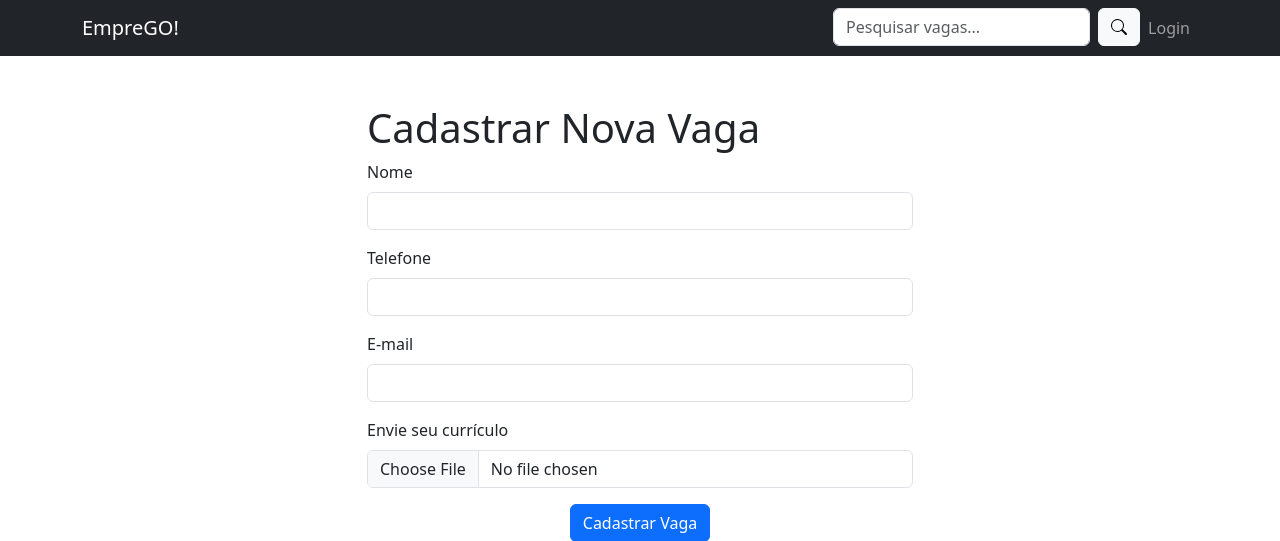
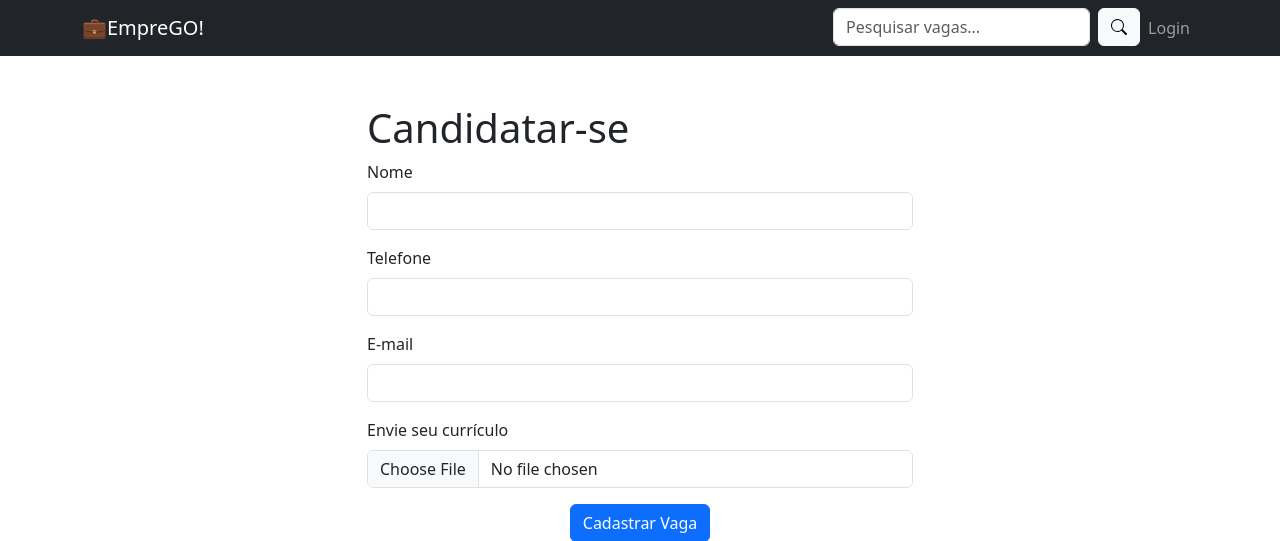
Before and after one commit to Thimo08/Projeto-EmpreGo, a Flask app: page /cadastrar_candidato/1 in a window 1280 px wide. Shown: the top 541 px of the page. Run offline with Flask 3, Linux system fonts and the light colour scheme; some libraries are stand-ins or nearby versions.

Commit message:
commit 3

```diff
--- a/templates/cadastrar_candidato.html
+++ b/templates/cadastrar_candidato.html
@@ -7,7 +7,7 @@
 <div class="container mt-5">
     <div class="row justify-content-center">
         <div class="col-md-6">
-            <h1>Cadastrar Nova Vaga</h1>
+            <h1>Candidatar-se</h1>
 
             {% if msg_erro %}  <!-- Exibe mensagem de erro, se houver -->
                 <div class="alert alert-danger" role="alert">
@@ -91,4 +91,6 @@
 })()
 </script>
 
+
+
 {% endblock %}
--- a/templates/nav.html
+++ b/templates/nav.html
@@ -1,6 +1,6 @@
 <nav id="nav" class="navbar navbar-expand-lg navbar-dark bg-dark">
   <div class="container">
-    <a class="navbar-brand" href="/">EmpreGO!</a>
+    <a class="navbar-brand" href="/">💼EmpreGO!</a>
     <button
       class="navbar-toggler"
       type="button"
```
Also changed, not shown: readme.MD, 5 other files.
